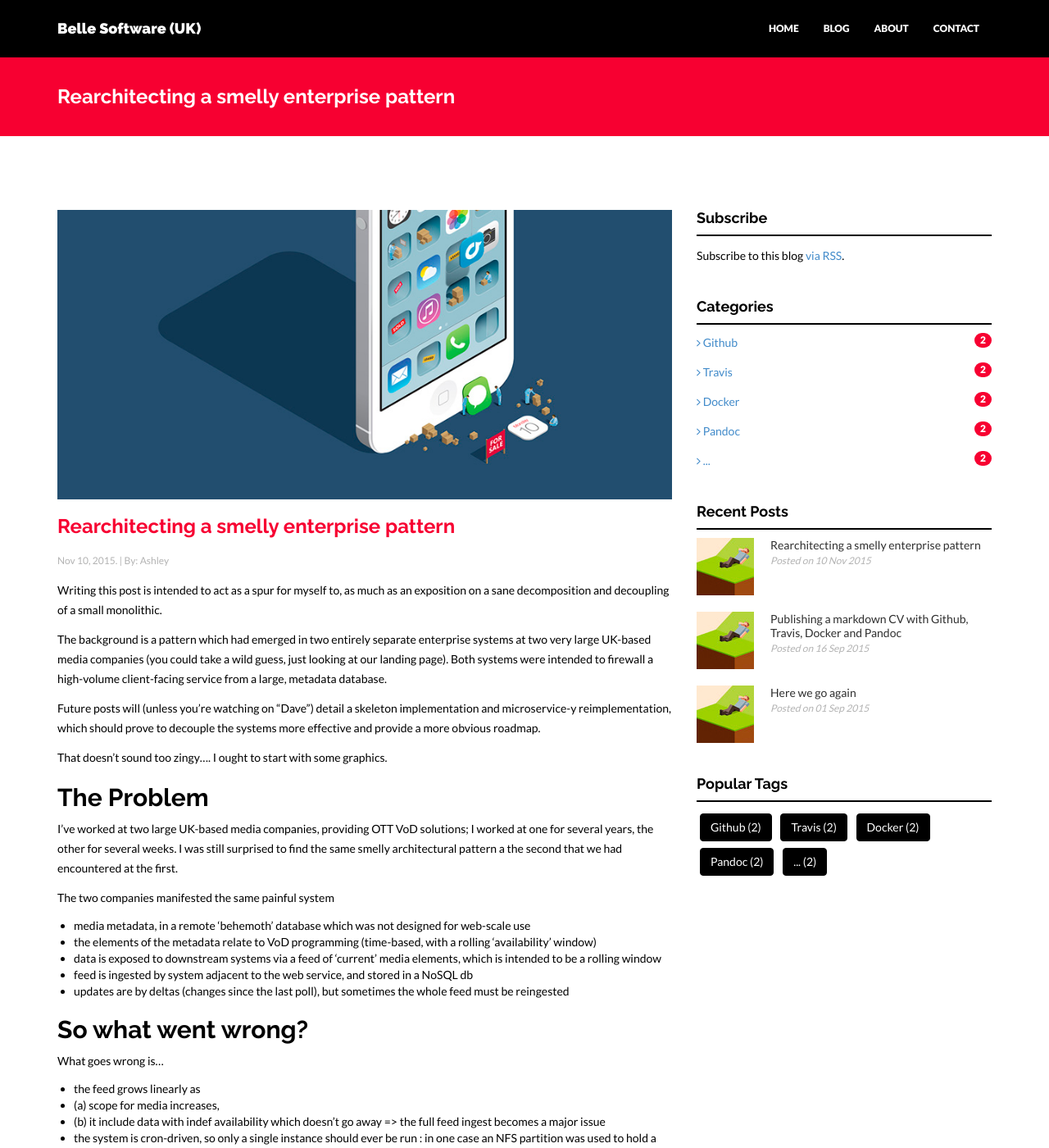
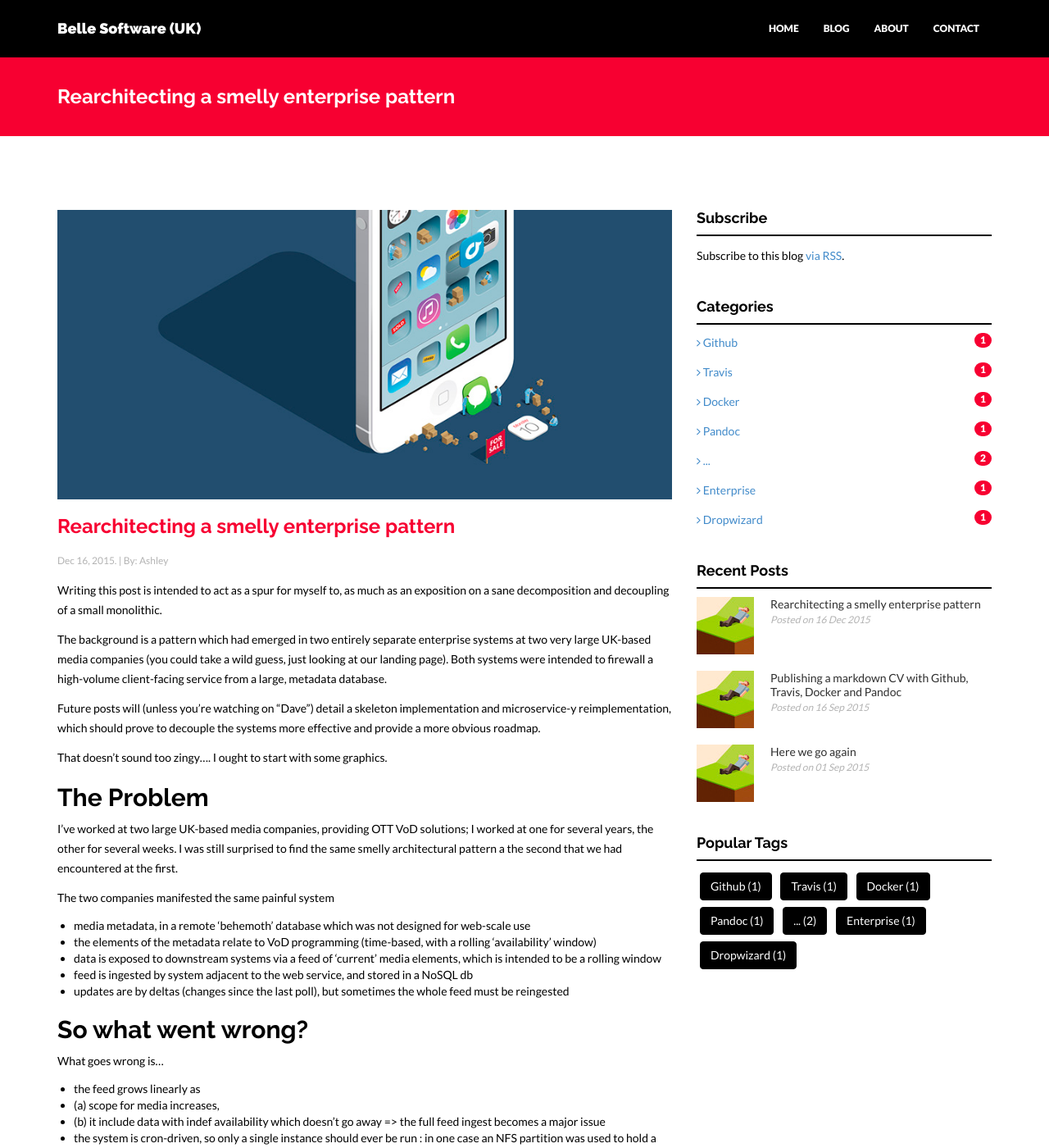
Before and after one commit to bestscarper/bestscarper.github.com, a Jekyll site: the page built from _posts/blog/2015-12-15-restructuring-down-a-feed-consumer.markdown, in a window 1280 px wide and 1400 px high. Shown: the whole window at 82% size. Built offline with Jekyll 4.4.1, drawn with Linux system fonts in a browser that asks for light colours; nearby versions of some CDN libraries.

Commit message:
renamed for date

```diff
--- a/_posts/blog/2015-11-10-restructuring-down-a-feed-consumer.markdown
+++ b/_posts/blog/2015-12-15-restructuring-down-a-feed-consumer.markdown
@@ -1,14 +1,12 @@
 ---
 layout: post          #important: don't change this
 title: "Rearchitecting a smelly enterprise pattern"
-date: 2015-11-10 09:16:00
+date: 2015-12-16 09:16:00
 author: Ashley
 categories:
 - blog                #important: leave this here
-- github
-- travis
-- docker
-- pandoc
+- enterprise
+- dropwizard
 - ...
 img: post01.jpg       #place image (850x450) with this name in /assets/img/blog/
 thumb: thumb01.jpg    #place thumbnail (70x70) with this name in /assets/img/blog/thumbs/
```
